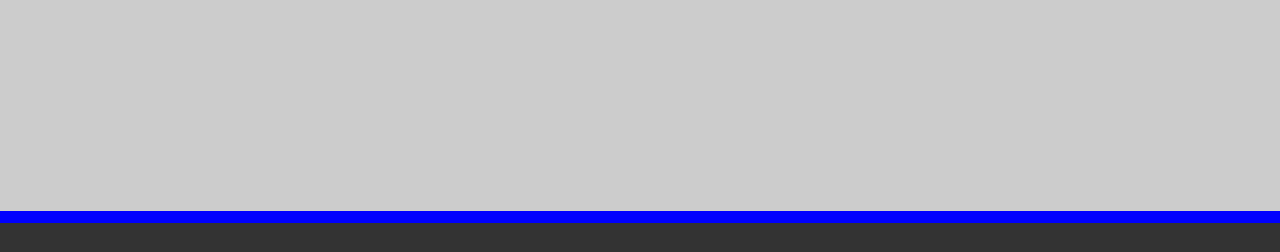
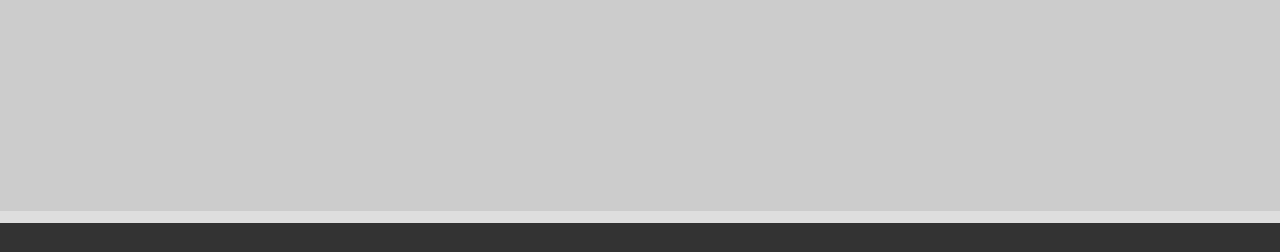
Before and after one commit to AdityaRaoIITM/adityaraoiitm.github.io, a plain HTML site: page index.html in a window 1280 px wide. Shown: the part 495-747 px from the top of the page. Drawn offline with Linux system fonts and the light colour scheme; placeholder pictures from the web are drawn by us.

Commit message:
Update index.html

```diff
--- a/index.html
+++ b/index.html
@@ -8,7 +8,7 @@
         body {
             margin: 0;
             font-family: 'Arial', sans-serif;
-            background-color: blue;
+            background-color: #dedede;
         }
         header {
             background-color: #333;
```
